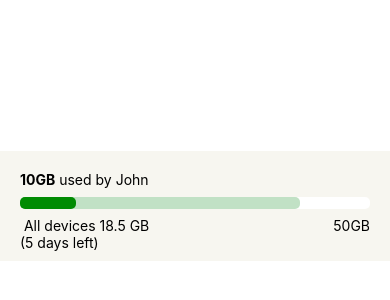
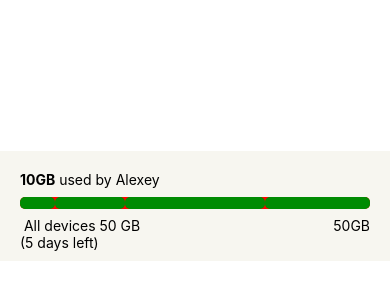
Before and after one commit to asandler77/AwesomeTSProject, a React Native app: screen / in a window 390 px wide. Shown: the part 216-516 px from the top of the page. Built offline with nearby package versions, Linux system fonts and the light colour scheme.

Commit message:
Fix bar percentage calculation.

```diff
--- a/App.tsx
+++ b/App.tsx
@@ -13,21 +13,21 @@ import {ProgressBar, UsagePerUser} from './components/ProgressBar';
 
 export default function App() {
     const usagePerUserData: UsagePerUser[] = [];
-    usagePerUserData.push({userName: "Alexey", usage: 9});
-    usagePerUserData.push({userName: "John", usage: 4});
-    usagePerUserData.push({userName: "Bill", usage: 2});
-    usagePerUserData.push({userName: "Anton", usage: 3.5});
+    usagePerUserData.push({userName: "Alexey", usage: 5});
+    usagePerUserData.push({userName: "John", usage: 10});
+    usagePerUserData.push({userName: "Bill", usage: 20});
+    usagePerUserData.push({userName: "Anton", usage: 15});
 
     return (
         <View style={styles.body}>
             <ProgressBar
                 currentDeviceUsageInternetCapacityAmount={10}
-                allDevicesUsageInternetCapacityAmount={40}
+                allDevicesUsageInternetCapacityAmount={50}
                 totalInternetCapacityAmount={50}
                 daysLeft={5}
                 isMultipleDevicesExists={true}
                 usagePerUserData={usagePerUserData}
-                currentUserIndex={1}
+                currentUserIndex={0}
             />
         </View>
     );
--- a/components/ProgressBar.tsx
+++ b/components/ProgressBar.tsx
@@ -18,7 +18,10 @@ export interface ActiveBarProps {
 
 const ProgressBar = ({totalInternetCapacityAmount, currentDeviceUsageInternetCapacityAmount, daysLeft, allDevicesUsageInternetCapacityAmount, isMultipleDevicesExists, usagePerUserData, currentUserIndex}: ActiveBarProps): React.ReactElement => {
     const currentDevicePercentage = currentDeviceUsageInternetCapacityAmount / totalInternetCapacityAmount * 100;
+    console.log('currentDevicePercentage', currentDevicePercentage)
+
     const allDevicesPercentage = allDevicesUsageInternetCapacityAmount / totalInternetCapacityAmount * 100;
+    console.log('allDevicesPercentage', allDevicesPercentage)
 
     // maybe to get this value calculated via pops ???
     const usedByAllDevices = () => {
@@ -32,44 +35,53 @@ const ProgressBar = ({totalInternetCapacityAmount, currentDeviceUsageInternetCap
     }
 
     const createHeaderPart = () => {
-return (
-    <Text style={styles.commonText}>
-        <Text style={styles.currentCapacityAmount}>{currentDeviceUsageInternetCapacityAmount}GB</Text> used by {usagePerUserData[currentUserIndex].userName}
-    </Text>
-)
-    }
-
-    const createSingleDeviceProgressBar = () => {
         return (
-            <View style={[styles.innerBarCurrentDeviceStyle, {width: currentDevicePercentage + "%"}]}/>
+            <Text>
+                <Text style={styles.currentCapacityAmount}>{currentDeviceUsageInternetCapacityAmount}GB</Text> used
+                by {usagePerUserData[currentUserIndex].userName}
+            </Text>
         )
     }
 
-    const createMultipleUserUsageBar = () => {
-        return createSingleDeviceProgressBar();
+    const personalPercentUsage = (privateUsage: number) => {
+        return privateUsage / totalInternetCapacityAmount * 100;
     }
+
+    const createSingleDeviceProgressBar = (index: number) => {
+        console.log('usagePerUserData', usagePerUserData[index].usage)
+        return (
+            <View
+                style={[styles.innerBarCurrentDeviceStyle, {width: personalPercentUsage(usagePerUserData[index].usage) + "%"}]}/>
+        )
+    }
+
+    // const createMultipleUserUsageBar = () => {
+    // for (let index = 0; index < usagePerUserData.length; index++) {
+    //   {createSingleDeviceProgressBar(0)}
+    // console.log('index', index);
+    // }
+    // }
 
     const createProgressBar = () => {
         if (!isMultipleDevicesExists) {
             return (
                 <View style={styles.progressBar}>
-                    {createSingleDeviceProgressBar()}
+                    {createSingleDeviceProgressBar(0)}
                 </View>
             )
         } else {
             return (
                 <View style={styles.progressBar}>
                     <View style={[styles.innerBarAllDevicesStyle, {width: allDevicesPercentage + "%"}]}>
-                        {/*{createSingleDeviceProgressBar()}*/}
-                        {/*{createSingleDeviceProgressBar()}*/}
-                        {createMultipleUserUsageBar()}
+                        {createSingleDeviceProgressBar(0)}
+                        {createSingleDeviceProgressBar(1)}
+                        {createSingleDeviceProgressBar(2)}
+                        {createSingleDeviceProgressBar(3)}
                     </View>
                 </View>
             )
         }
     }
-
-
 
     const createBottomPart = () => {
         if (!isMultipleDevicesExists) {
@@ -117,9 +129,6 @@ const styles = StyleSheet.create({
         textAlign: "right",
         // fontSize: 17,
     },
-    commonText: {
-        // fontSize: 17,
-    },
     progressBar: {
         height: 12,
         width: '100%',
@@ -135,7 +144,7 @@ const styles = StyleSheet.create({
         flexDirection: "row",
         height: '100%',
         borderRadius: 5,
-        backgroundColor: '#C1E1C5',
+        backgroundColor: 'red',
     },
     joinCircleAndAllDevices: {
         flexDirection: "row",
--- a/package.json
+++ b/package.json
@@ -12,7 +12,9 @@
   "dependencies": {
     "@types/lodash": "^4.14.162",
     "react": "16.13.1",
-    "react-native": "0.63.3"
+    "react-native": "0.63.3",
+    "reactotron-react-native": "^5.0.0",
+    "reactotron-redux": "^3.1.3"
   },
   "devDependencies": {
     "@babel/core": "^7.8.4",
```
